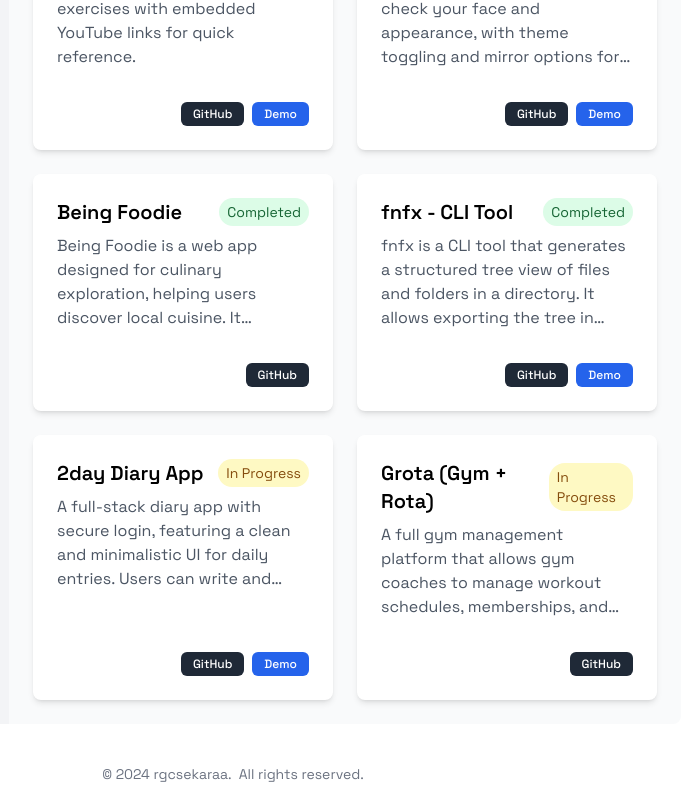
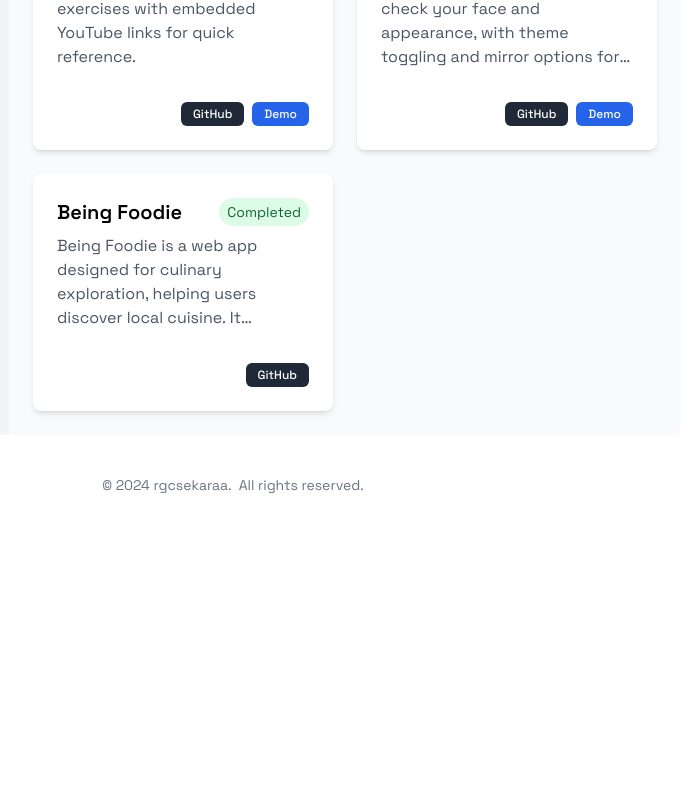
Before and after one commit to rgcsekaraa/crg-portfolio, a Next.js app: page /projects in a window 1280 px wide. Shown: the part 1071-1875 px from the top of the page, without its empty margins (407-1096 px from the left). After the commit the page ends 1586 px from the top, so only its background shows below. Built offline with nearby package versions, Linux system fonts and the light colour scheme.

Commit message:
removed certain projects

```diff
--- a/data/projects.ts
+++ b/data/projects.ts
@@ -200,72 +200,5 @@ export const ALL_PROJECTS = [
       'Real-time weather info using Google Maps and OpenWeather API',
       'Recipe exploration and restaurant discovery'
     ]
-  },
-
-  // Full-Stack Projects
-  {
-    title: '2day Diary App',
-    tags: ['Tailwind CSS', 'MongoDB', 'Next.js'],
-    description:
-      'A full-stack diary app with secure login, featuring a clean and minimalistic UI for daily entries. Users can write and store daily thoughts securely with biometric login.',
-    repo: 'https://github.com/rgcsekaraa/2day-diary',
-    liveDemo: 'https://2day-frontend.vercel.app',
-    status: 'In Progress',
-    complexity: 'Medium',
-    frontend: ['Next.js', 'Tailwind CSS'],
-    backend: ['MongoDB'],
-    devOps: ['Docker', 'Vercel'],
-    lastUpdated: '2024-09-01',
-    license: 'MIT',
-    category: 'Full-Stack Projects',
-    features: [
-      'Secure login with biometrics',
-      'Daily diary entries',
-      'Minimalistic and user-friendly UI'
-    ]
-  },
-  {
-    title: 'Grota (Gym + Rota)',
-    tags: ['React', 'Node.js', 'Express', 'MongoDB'],
-    description:
-      'A full gym management platform that allows gym coaches to manage workout schedules, memberships, and fees. Includes a personal interaction approach and messaging service between coaches and members.',
-    repo: 'https://github.com/rgcsekaraa/grota',
-    status: 'In Progress',
-    complexity: 'High',
-    frontend: ['React', 'Tailwind CSS'],
-    backend: ['Node.js', 'Express', 'MongoDB'],
-    devOps: ['AWS', 'Docker'],
-    lastUpdated: '2024-09-01',
-    license: 'MIT',
-    category: 'Full-Stack Projects',
-    features: [
-      'Gym management for schedules and memberships',
-      'Messaging service for personal interaction',
-      'Admin controls for fee management'
-    ]
-  },
-
-
-  // Contributions/Open Source
-  {
-    title: 'fnfx - CLI Tool',
-    tags: ['npm', 'CLI', 'Node.js', 'File System'],
-    description:
-      'fnfx is a CLI tool that generates a structured tree view of files and folders in a directory. It allows exporting the tree in various formats such as text, JSON, and HTML, with options for ignoring specific folders like node_modules or .next.',
-    repo: 'https://github.com/rgcsekaraa/fnfx',
-    liveDemo: 'https://www.npmjs.com/package/fnfx',
-    status: 'Completed',
-    complexity: 'Low',
-    backend: ['Node.js', 'CLI'],
-    devOps: [],
-    lastUpdated: '2024-09-22',
-    license: 'MIT',
-    category: 'Contributions/Open Source',
-    features: [
-      'Generate a visual tree structure of your file system',
-      'Export the tree to text, JSON, and HTML formats',
-      'Ignore specific folders like node_modules or .next',
-      'Output results directly in the terminal or save to a file'
-    ]
   }
 ] as const
```
